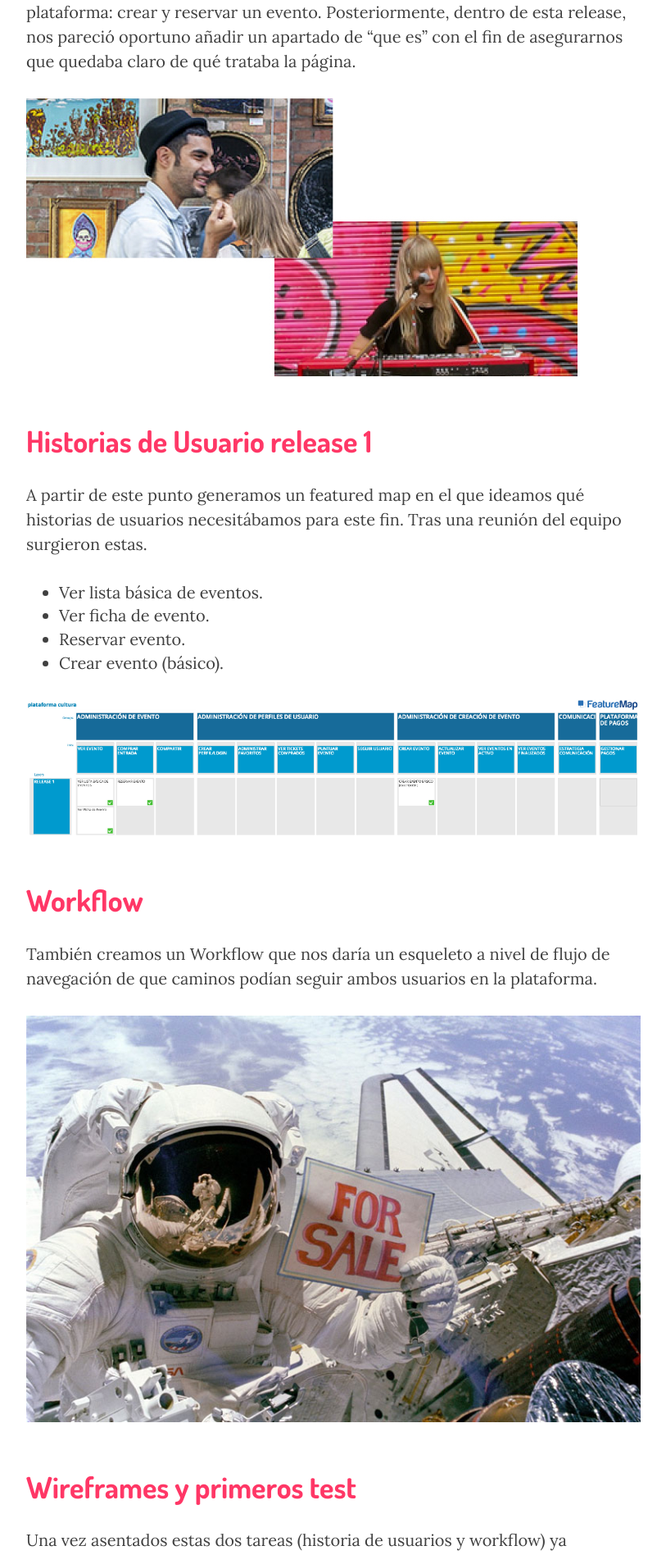
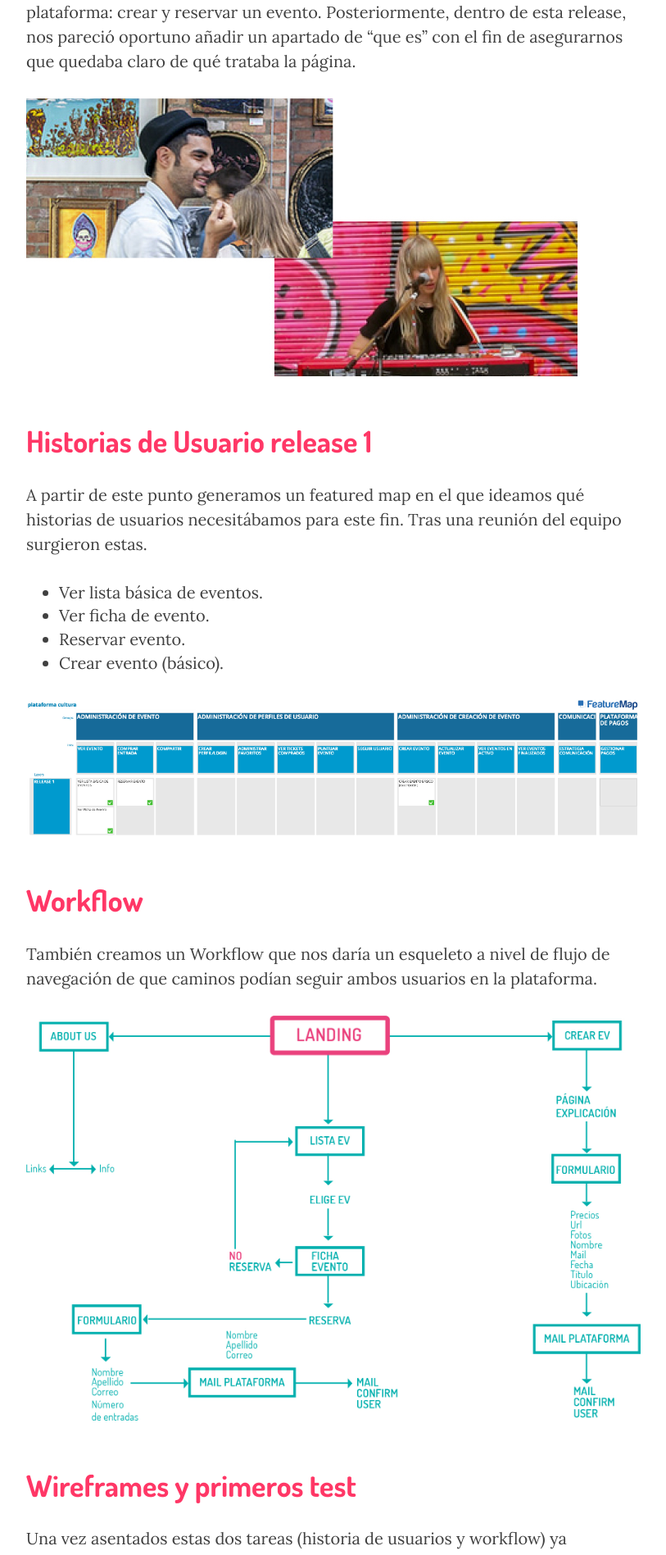
Before and after one commit to Rooof-Project/memoria, a Jekyll site: the page built from _posts/2015-04-16-Release-1.markdown, in a window 1280 px wide. Shown: the part 4503-6400 px from the top of the page at 82% size, without its empty margins (233-1046 px from the left). Built offline with Jekyll 4.4.1, drawn with Linux system fonts in a browser that asks for light colours; nearby versions of some CDN libraries.

Commit message:
Updated 2015-04-16-Release-1.markdown

```diff
--- a/_posts/2015-04-16-Release-1.markdown
+++ b/_posts/2015-04-16-Release-1.markdown
@@ -4,6 +4,7 @@ title: Release 1
 "header-img": "img/post-bg-02.jpg"
 published: true
 ---
+
 
 
 
@@ -81,7 +82,7 @@ published: true
 <p>También creamos un Workflow que nos daría un esqueleto a nivel de flujo de navegación de que caminos podían seguir ambos usuarios en la plataforma.</p>
 
 <a href="#">
-    <img src="{{ site.baseurl }}/img/post-sample-image.jpg" alt="Post Sample Image">
+    <img src="{{ site.baseurl }}/img/workflow-r1.jpg" alt="Post Sample Image">
 </a>
 
 <h2 class="section-heading">Wireframes y primeros test</h2>
```
